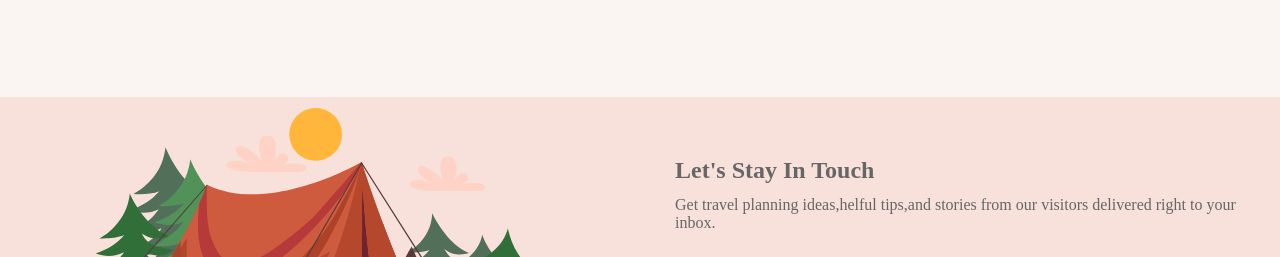
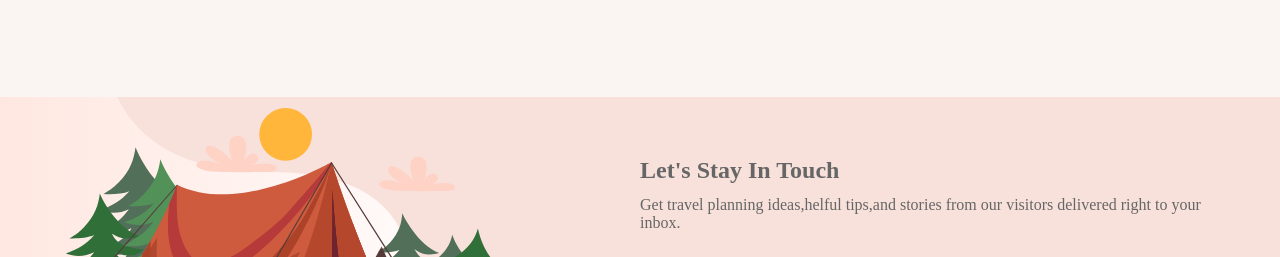
Before and after one commit to AnhTien1707/NgoNguyen_AnhTien-Camping, a plain HTML site: page index.html in a window 1280 px wide. Shown: the part 1496-1753 px from the top of the page. Drawn offline with Linux system fonts and the light colour scheme.

Commit message:
Add files via upload

```diff
--- a/style.css
+++ b/style.css
@@ -129,15 +129,34 @@
 /* ---------------Touch-------------- */
 #Touch {
   background-color: #f8e1db;
+
 }
 
 .Touch__list {
-  margin-left: 70px;
+
+  float: left;
+  width: 100%;
+
+
 }
 
-.Touch__items {
+.Touch__items--left{
+
   float: left;
   width: 50%;
+  background-image: url(/images/mask.png);
+  background-position: center;
+  padding: 0px 40px;
+
+}
+.Touch__items--left img{
+
+}
+
+.Touch__items--right{
+  float: left;
+  width: 46%;
+
 }
 
 .Touch__content {
@@ -171,6 +190,11 @@
 }
 .touch__contact i {
   margin-right: 8px;
+}
+
+
+.touch__items--left{
+  background-image:url(./images/mask.png);
 }
 
 footer {
```
